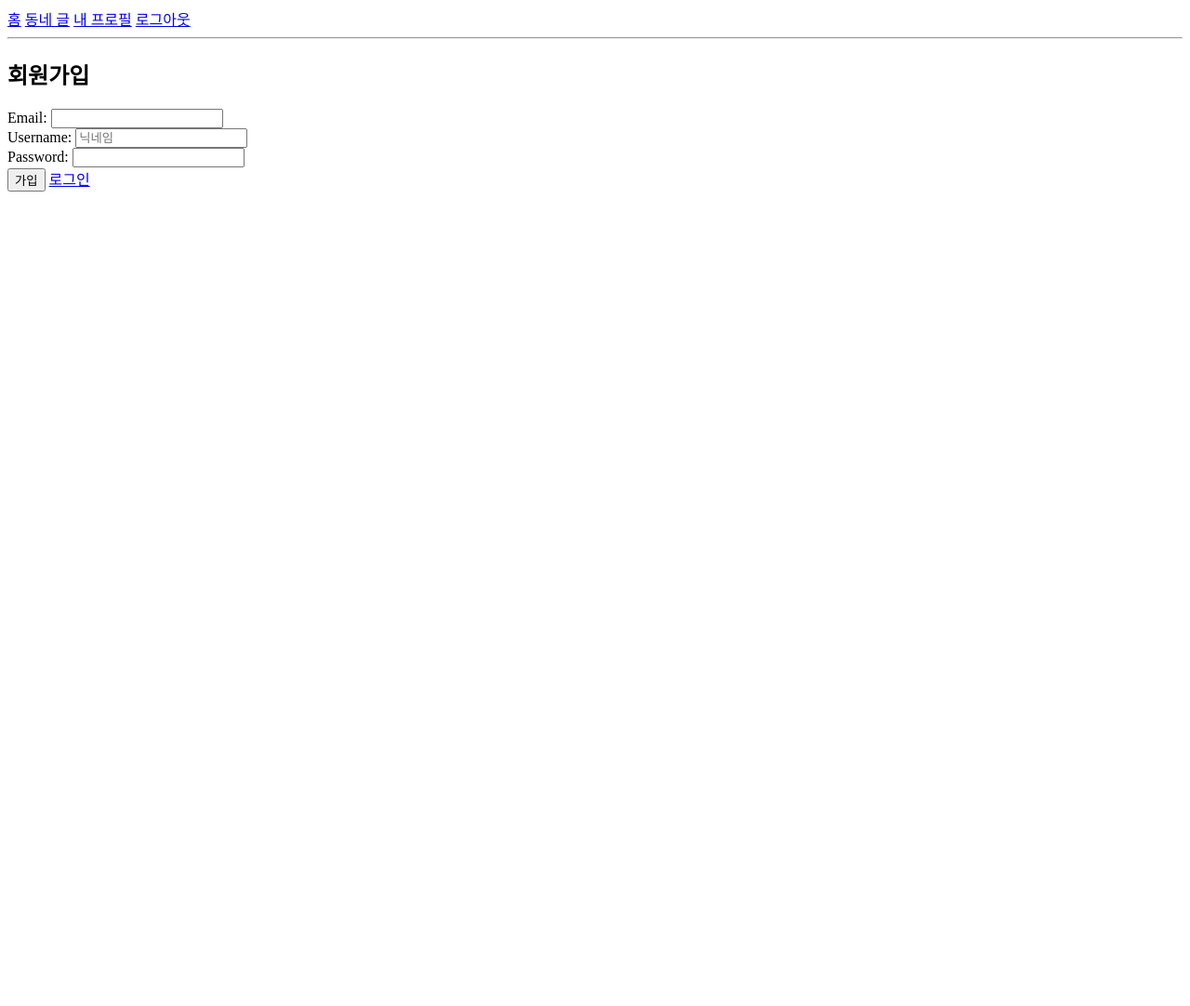
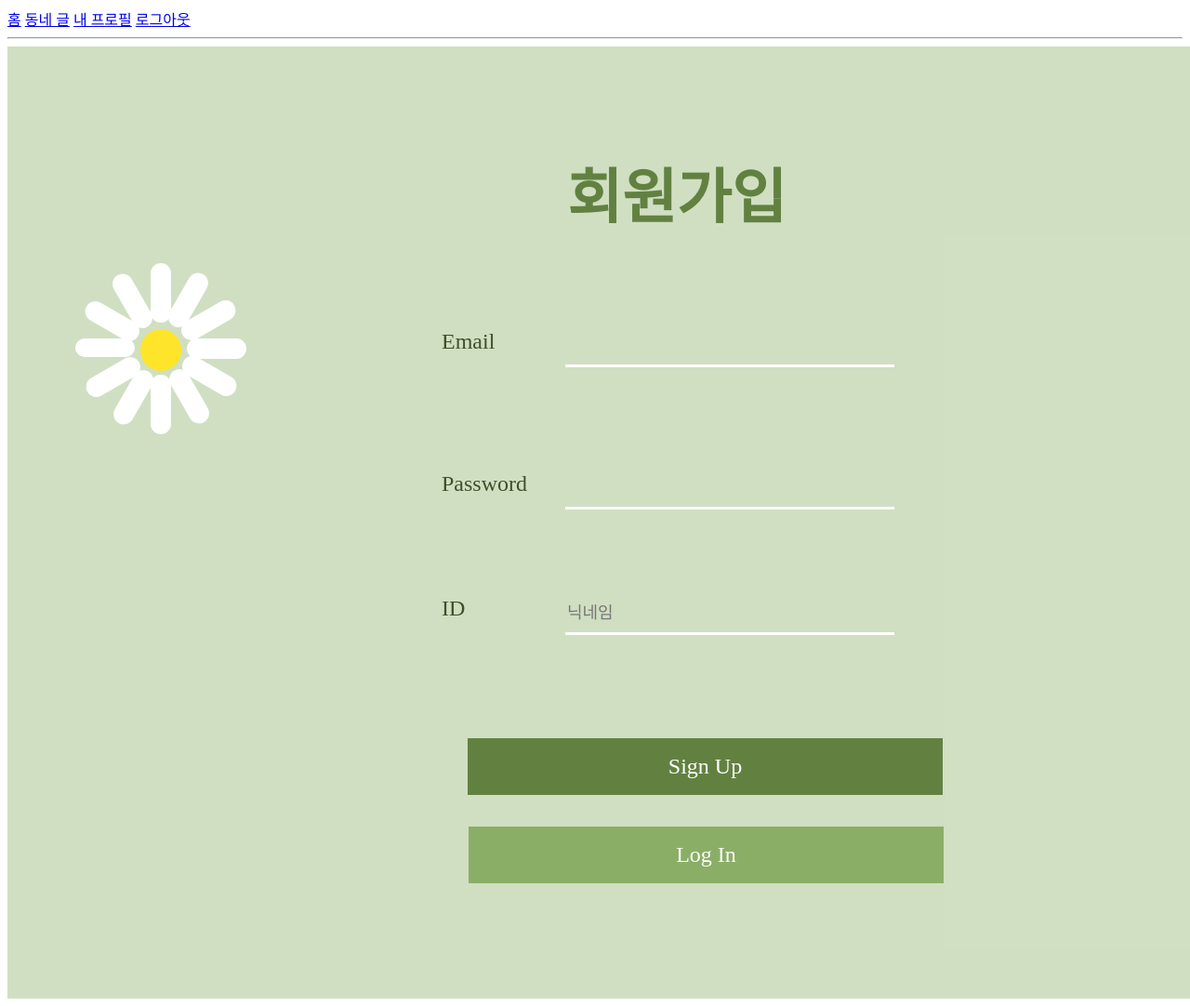
Before and after one commit to Kimminji021217/local_split_market, a Flask app: page /auth/register in a window 1280 px wide; the page is wider, and only the part inside the window is pictured. Shown: that part at 93% size. Before the commit the page ends 206 px from the top of that part, so only its background shows below. Run offline with Flask 3, Linux system fonts and the light colour scheme.

Commit message:
회원가입

```diff
--- a/app/templates/auth/register.html
+++ b/app/templates/auth/register.html
@@ -1,11 +1,65 @@
 {% extends "base.html" %}
 {% block content %}
-<h2>회원가입</h2>
-<form method="post">
-  <div>Email: <input name="email"></div>
-  <div>Username: <input type="text" name="username" placeholder="닉네임" required>
-  <div>Password: <input name="password" type="password"></div>
-  <button type="submit">가입</button>
-</form>
-<a href="/auth/login">로그인</a>
+
+<div style="width: 1440px; height: 1024px; position: relative; background: white; overflow: hidden">
+  <div style="width: 1440px; height: 1024px; left: 0px; top: 0px; position: absolute; background: rgba(139, 174, 102, 0.40)"></div>
+
+  <!--꽃-->
+  <div style="width: 44.06px; height: 44.06px; left: 142.97px; top: 304.46px; position: absolute; background: #FFE52A; border-radius: 9999px"></div>
+  <div style="width: 22.03px; height: 64.31px; left: 175.72px; top: 297.31px; position: absolute; transform: rotate(180deg); transform-origin: top left; background: white; border-radius: 9999px"></div>
+  <div style="width: 22.03px; height: 64.31px; left: 160.44px; top: 295.66px; position: absolute; transform: rotate(150deg); transform-origin: top left; background: white; border-radius: 9999px"></div>
+  <div style="width: 22.03px; height: 64.31px; left: 146.38px; top: 301.87px; position: absolute; transform: rotate(120deg); transform-origin: top left; background: white; border-radius: 9999px"></div>
+  <div style="width: 19.54px; height: 64.31px; left: 137.31px; top: 314.28px; position: absolute; transform: rotate(90deg); transform-origin: top left; background: white; border-radius: 9999px"></div>
+  <div style="width: 22.03px; height: 64.31px; left: 135.66px; top: 329.56px; position: absolute; transform: rotate(60deg); transform-origin: top left; background: white; border-radius: 9999px"></div>
+  <div style="width: 22.03px; height: 64.31px; left: 141.87px; top: 343.62px; position: absolute; transform: rotate(30deg); transform-origin: top left; background: white; border-radius: 9999px"></div>
+  <div style="width: 22.03px; height: 64.31px; left: 154.28px; top: 352.69px; position: absolute; background: white; border-radius: 9999px"></div>
+  <div style="width: 22.03px; height: 64.31px; left: 169.56px; top: 354.34px; position: absolute; transform: rotate(-30deg); transform-origin: top left; background: white; border-radius: 9999px"></div>
+  <div style="width: 22.03px; height: 64.31px; left: 183.62px; top: 348.13px; position: absolute; transform: rotate(-60deg); transform-origin: top left; background: white; border-radius: 9999px"></div>
+  <div style="width: 22.03px; height: 64.31px; left: 192.69px; top: 335.72px; position: absolute; transform: rotate(-90deg); transform-origin: top left; background: white; border-radius: 9999px"></div>
+  <div style="width: 22.03px; height: 64.31px; left: 194.34px; top: 320.44px; position: absolute; transform: rotate(-120deg); transform-origin: top left; background: white; border-radius: 9999px"></div>
+  <div style="width: 22.03px; height: 64.31px; left: 188.13px; top: 306.38px; position: absolute; transform: rotate(-150deg); transform-origin: top left; background: white; border-radius: 9999px"></div>
+
+  <!--회원가입-->
+  <div style="left: 602px; top: 111px; position: absolute; color: #628141; font-size: 64px; font-family: Noto Sans KR; font-weight: 700;">회원가입</div>
+  <form method="post">
+
+  <!-- Email -->
+  <div style="left: 467px; top: 304px; position: absolute; color: #3D5028; font-size: 24px; font-family: Borel;">
+    Email
+  </div>
+  <input name="email" style="position:absolute; left: 600px; top: 300px; width: 350px; height: 40px; border: none; background: transparent; border-bottom: 3px solid white; font-size:18px;">
+
+  <!--Password-->
+  <div style="left: 467px; top: 457px; position: absolute; color: #3D5028; font-size: 24px; font-family: Borel;">
+    Password
+  </div>
+  <input name="password" type="password" style="position:absolute; left: 600px; top: 453px; width: 350px; height: 40px; border: none; background: transparent; border-bottom: 3px solid white; font-size:18px;">
+
+  <!--ID-->
+  <div style="left: 467px; top: 591px; position: absolute; color: #3D5028; font-size: 24px; font-family: Borel;">
+    ID
+  </div>
+  <input name="username" type="text" placeholder="닉네임" required
+           style="position:absolute; left: 600px; top: 588px; width: 350px; height: 40px; border: none; background: transparent; border-bottom: 3px solid white; font-size:18px;">
+
+  <!-- 회원가입 버튼 -->
+  <button type="submit" style="position:absolute; left: 495px; top: 744px;
+    width: 511px; height: 61px; background:#628141; color:white;
+    border:none; font-size:24px; font-family:ABeeZee; cursor:pointer;">
+      Sign Up
+  </button>
+
+  </form>
+
+  <!-- 로그인 이동 버튼 -->
+  <a href="/auth/login">
+    <div style="position:absolute; left: 496px; top: 839px;
+    width: 511px; height: 61px; background:#8BAE66; color:white;
+    text-align:center; line-height:61px; font-size:24px; font-family:ABeeZee;">
+      Log In
+    </div>
+  </a>
+
+</div>
+
 {% endblock %}
```
Also changed, not shown: instance/app.db.
